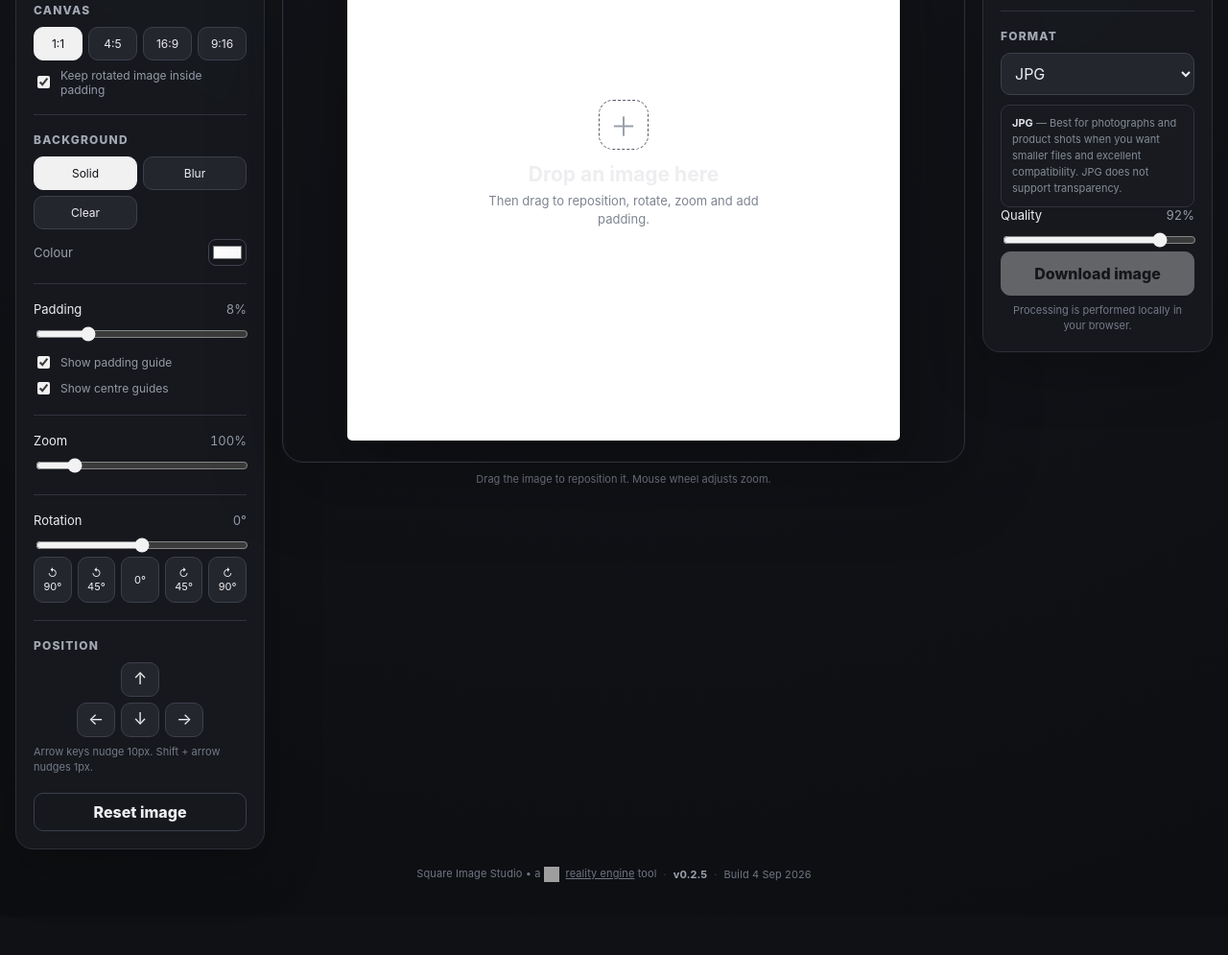
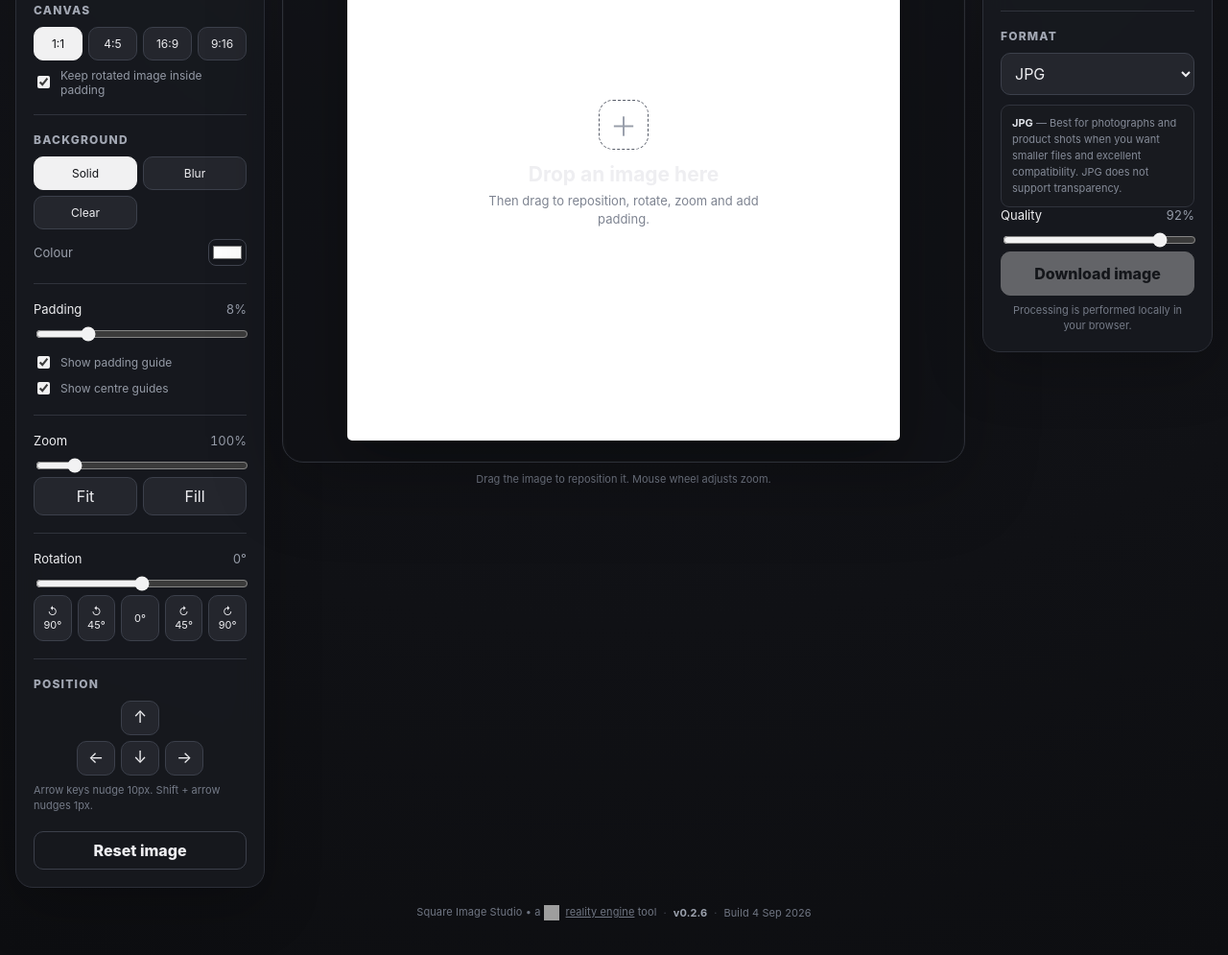
Before and after one commit to re-dev/square-image-studio, a plain HTML site: page index.html in a window 1280 px wide. Shown: the part 259-1254 px from the top of the page at 96% size. Before the commit the page ends 1214 px from the top, so only its background shows below. Drawn offline with Linux system fonts and the light colour scheme; grey boxes are pictures that could not be loaded.

Commit message:
Add Fit and Fill zoom buttons

```diff
--- a/index.html
+++ b/index.html
@@ -16,7 +16,7 @@
         <div class="control-group"><label class="group-title">Canvas</label><div class="segmented four" role="group" aria-label="Canvas ratio"><button class="active" data-ratio="1:1">1:1</button><button data-ratio="4:5">4:5</button><button data-ratio="16:9">16:9</button><button data-ratio="9:16">9:16</button></div><label class="check-row"><input id="autoFit" type="checkbox" checked /> Keep rotated image inside padding</label></div>
         <div class="control-group"><label class="group-title">Background</label><div class="segmented" role="group" aria-label="Background mode"><button class="active" data-bg="solid">Solid</button><button data-bg="blur">Blur</button><button data-bg="transparent">Clear</button></div><label class="color-row">Colour <input id="bgColor" type="color" value="#ffffff" /></label><div id="blurWrap" class="hidden"><div class="control-heading"><label for="blur">Blur</label><output id="blurValue">24px</output></div><input id="blur" type="range" min="4" max="60" value="24" step="1" /></div></div>
         <div class="control-group"><div class="control-heading"><label for="padding">Padding</label><output id="paddingValue">8%</output></div><input id="padding" type="range" min="0" max="35" value="8" step="1" /><label class="check-row"><input id="safeGuide" type="checkbox" checked /> Show padding guide</label><label class="check-row"><input id="centreGuide" type="checkbox" checked /> Show centre guides</label></div>
-        <div class="control-group"><div class="control-heading"><label for="zoom">Zoom</label><output id="zoomValue">100%</output></div><input id="zoom" type="range" min="25" max="500" value="100" step="1" /></div>
+        <div class="control-group"><div class="control-heading"><label for="zoom">Zoom</label><output id="zoomValue">100%</output></div><input id="zoom" type="range" min="25" max="500" value="100" step="1" /><div class="button-row"><button id="zoomFit" type="button">Fit</button><button id="zoomFill" type="button">Fill</button></div></div>
         <div class="control-group"><div class="control-heading"><label for="rotation">Rotation</label><output id="rotationValue">0°</output></div><input id="rotation" type="range" min="-180" max="180" value="0" step="1" /><div class="button-row five rotation-buttons"><button data-rotate="-90">↺ 90°</button><button data-rotate="-45">↺ 45°</button><button id="resetRotation">0°</button><button data-rotate="45">↻ 45°</button><button data-rotate="90">↻ 90°</button></div></div>
         <div class="control-group"><label class="group-title">Position</label><div class="nudge-pad" role="group" aria-label="Nudge image position"><button class="nudge-up" data-nudge-x="0" data-nudge-y="-10" aria-label="Nudge up">↑</button><button class="nudge-left" data-nudge-x="-10" data-nudge-y="0" aria-label="Nudge left">←</button><button class="nudge-right" data-nudge-x="10" data-nudge-y="0" aria-label="Nudge right">→</button><button class="nudge-down" data-nudge-x="0" data-nudge-y="10" aria-label="Nudge down">↓</button></div><p class="helper">Arrow keys nudge 10px. Shift + arrow nudges 1px.</p></div>
         <button id="resetAll" class="secondary wide">Reset image</button>
@@ -28,7 +28,7 @@
         <button id="downloadBtn" class="primary wide" disabled>Download image</button><p class="helper centered">Processing is performed locally in your browser.</p>
       </aside>
     </section>
-    <footer class="app-footer" aria-label="Application version"><span>Square Image Studio • a <a href="https://realityengine.design" target="_blank" rel="noopener noreferrer">reality engine</a> tool</span><span class="footer-separator">·</span><strong>v0.2.5</strong><span class="footer-separator">·</span><span>Build 4 Sep 2026</span><!-- develop branch deployment test --></footer>
+    <footer class="app-footer" aria-label="Application version"><span>Square Image Studio • a <a href="https://realityengine.design" target="_blank" rel="noopener noreferrer">reality engine</a> tool</span><span class="footer-separator">·</span><strong>v0.2.6</strong><span class="footer-separator">·</span><span>Build 4 Sep 2026</span><!-- develop branch deployment test --></footer>
   </main>
   <script src="app.js"></script>
   <script src="filename.js"></script>
```
